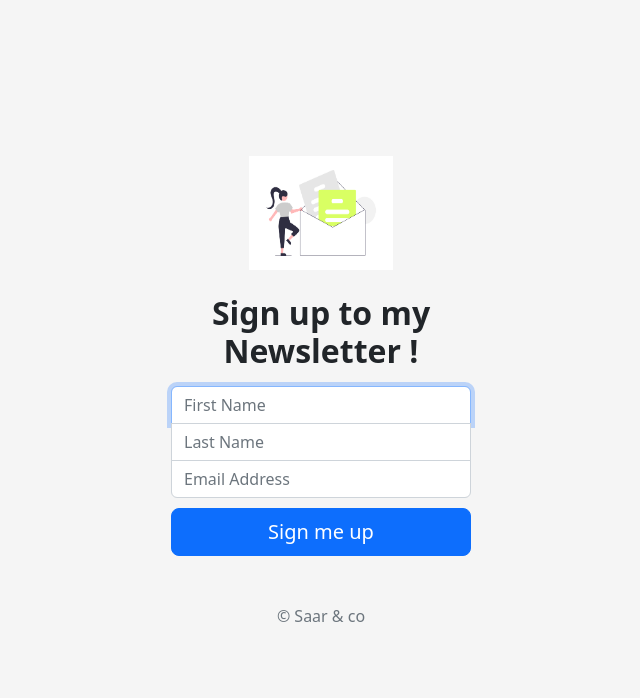
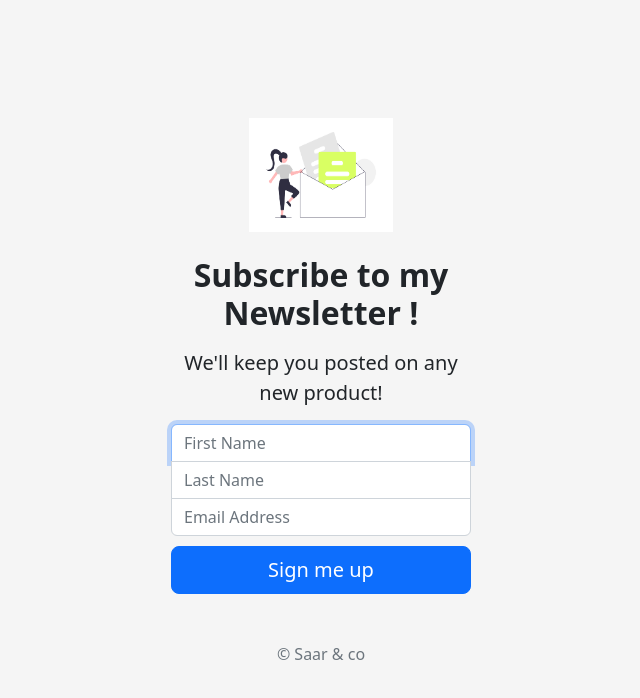
Before and after one commit to Saar45/Newsletter_API, a website: page signup.html in a window 1280 px wide. Shown: the whole page, without its empty margins (319-959 px from the left). Drawn offline with nearby package versions, Linux system fonts and the light colour scheme.

Commit message:
Added a little paragraph description

```diff
--- a/app.js
+++ b/app.js
@@ -12,10 +12,6 @@ app.get("/", function (req, res) {
 });
 
 app.post("/", function (req, res) {
-
-    // const FirstName = req.body.FirstName;
-    // const LastName = req.body.LastName;
-    // const email = req.body.Mail;
 
     const data = {
        members: [
--- a/signup.html
+++ b/signup.html
@@ -37,7 +37,10 @@
   <form method="post" action="/">
     <img class="mb-4" src="images/undraw_Newsletter_re_wrob.png" alt="" width="144" height="114">
 
-    <h1 class="h2 mb-3 fw-bold">Sign up to my Newsletter !</h1>
+    <h1 class="h2 mb-3 fw-bold">Subscribe to my Newsletter !</h1>
+    <p class="lead">
+      We'll keep you posted on any new product!
+    </p>
 
     <input type="text" name="FirstName" class="form-control top" placeholder="First Name" required autofocus>
     <input type="text" name="LastName" class="form-control middle" placeholder="Last Name" required>
```
